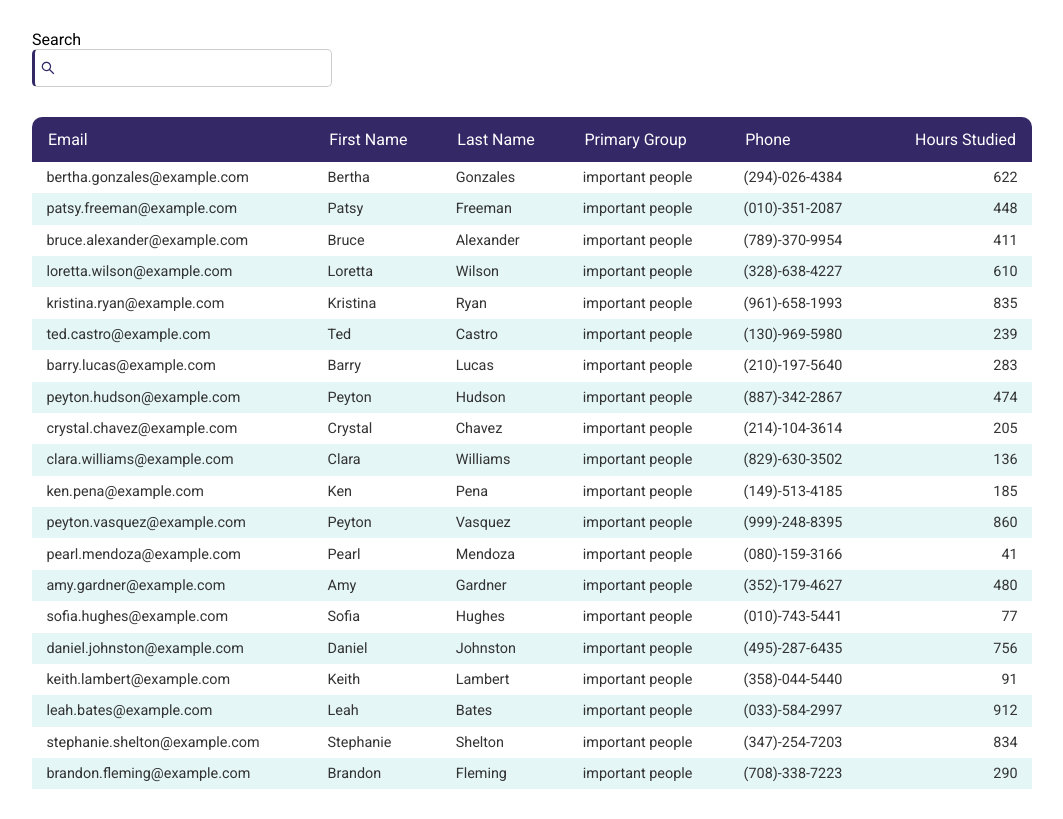
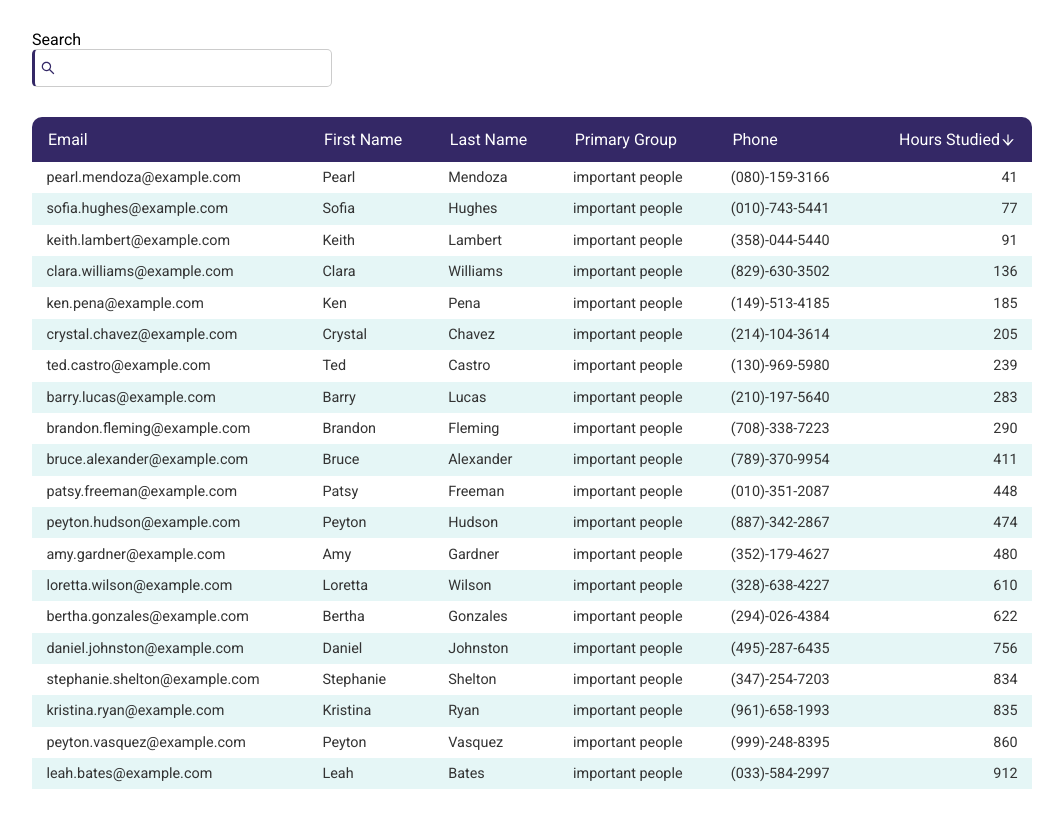
Before and after one commit to NicolaiHygino/students-voxy, a React (Create React App) app: page / in a window 1280 px wide. Shown: the whole page, without its empty margins (108-1171 px from the left). Built offline with nearby package versions, Linux system fonts and the light colour scheme.

Commit message:
feat (Table): user can sort by hours studied

```diff
--- a/src/App.js
+++ b/src/App.js
@@ -12,11 +12,20 @@ const Content = styled.section`
 function App() {
   const [students, setStudents] = useState([]);
   const [searchTerm, setSearchTerm] = useState('');
+  const [reverse, setReverse] = useState(false);
 
-  const filteredStudents = students.filter(({name}) => {
-    const fullname = `${name.first} ${name.last}`.toLowerCase();
-    return fullname.includes(searchTerm.toLowerCase());
-  });
+  const filteredStudents = students
+    .filter(({name}) => {
+      const fullname = `${name.first} ${name.last}`.toLowerCase();
+      return fullname.includes(searchTerm.toLowerCase());
+    })
+    .sort((a, b) => {
+      if (a.hoursStudied > b.hoursStudied) return 1;
+      if (b.hoursStudied > a.hoursStudied) return -1;
+
+      return 0;
+    });
+  reverse && filteredStudents.reverse();
 
   useEffect(() => {
     axios.get('students.json').then(({data}) => {
@@ -30,7 +39,11 @@ function App() {
         searchTerm={searchTerm}
         setSearchTerm={setSearchTerm}
       />
-      <Table students={filteredStudents}/>
+      <Table
+        students={filteredStudents}
+        reverse={reverse}
+        setReverse={setReverse}
+      />
     </Content>
   );
 }
--- a/src/components/Table/index.js
+++ b/src/components/Table/index.js
@@ -1,5 +1,6 @@
 import React from 'react';
 import { StyledTable } from './style';
+import { AiOutlineArrowUp, AiOutlineArrowDown } from 'react-icons/ai';
 
 const StudentRow = ({
   email,
@@ -18,7 +19,7 @@ const StudentRow = ({
   </tr>
 );
 
-const Table = ({ students }) => {
+const Table = ({ students, reverse, setReverse }) => {
   return (
     <StyledTable>
       <thead>
@@ -28,11 +29,16 @@ const Table = ({ students }) => {
           <th>Last Name</th>
           <th>Primary Group</th>
           <th>Phone</th>
-          <th>Hours Studied</th>
+          <th onClick={() => setReverse(!reverse)}>
+            Hours Studied
+            {reverse ? <AiOutlineArrowUp /> : <AiOutlineArrowDown />}
+          </th>
         </tr>
       </thead>
       <tbody>
-        {students.map(student => <StudentRow key={student.id} {...student} />)}
+        {students.map(student =>
+          <StudentRow key={student.id} {...student} />
+        )}
       </tbody>
     </StyledTable>
   );
--- a/src/components/Table/style.js
+++ b/src/components/Table/style.js
@@ -25,6 +25,13 @@ export const StyledTable = styled.table`
     color: #333;
   }
 
+  & tr th:last-child {
+    display: flex;
+    align-items: center;
+    cursor: pointer;
+    justify-content: right;
+  }
+
   & tr td:last-child, th:last-child {
     text-align: right;
   }
```
